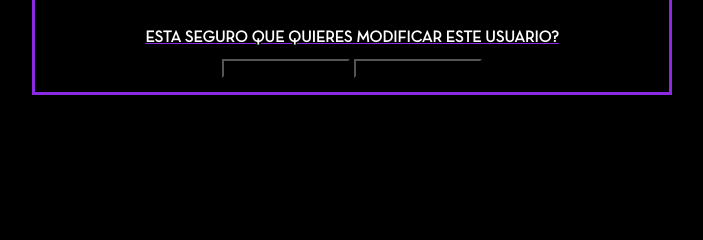
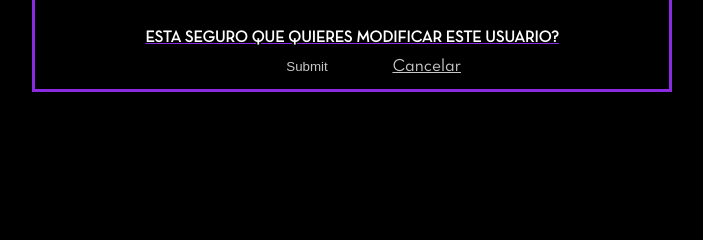
Before and after one commit to pauuaranda/proyectoIntegradorReloaded, a PHP site: page /modificarUserAdm.php in a window 1280 px wide. Shown: the part 214-454 px from the top of the page, without its empty margins (288-991 px from the left). Run offline with PHP 8.4, Linux system fonts and the light colour scheme; data that the repository does not hold is empty.

Commit message:
arreglofinalManejoUsers

```diff
--- a/css/meadm.css
+++ b/css/meadm.css
@@ -46,17 +46,35 @@ p{
     background:none;
     border-color: blueviolet;
     border-width: 1px;
+    color: #c7c7c7;
+
 }
 .btn{
     margin-top: 1em;
     width: 10vw;
     background: none;
     margin-bottom: 1em;
+    color: #c7c7c7;
+    border-width: 1px;
+    border-top: none;
+    border-left: none;
+    border-right: none;
 }
 .btn:hover{
     border-color: blueviolet;
+    font-size: 1em;
+}
+.btn2{
+    color: #c7c7c7;
+    font-weight: 200;
+    font-size: 1.1em;
+    margin-left: 1em;
+}
+.btn2:hover{
+    text-decoration-color: blueviolet;
     font-size: 1.2em;
 }
+
 @media(max-width:642px){
     .container{
         width: 55vw;
--- a/modificarUserAdm.php
+++ b/modificarUserAdm.php
@@ -5,20 +5,14 @@ if (isset($_GET["id"])) {
     $modificarUser =  Query::modificarUser($pdo,'Users',$id_usuario);
   }
 
-  if (isset($_POST["si"])) {
+  if ($_POST) {
     foreach ($_POST as $key => $value) {
-        try{
             $sql="update Users set $key='$value' where Users.id=:id";
             $query=$pdo->prepare($sql);
             $query->bindValue(':id',$_POST['id']);
             $query->execute();
-        }catch(Exception $e){
-            redirect("administrar.php");
-        }
-          }
-    } elseif (isset($_POST["no"])){
-        redirect("adminUsers.php");
-}
+          }redirect("administrar.php");
+    }
 ?>
 <html lang="es" dir="ltr">
   <head>
@@ -44,8 +38,9 @@ if (isset($_GET["id"])) {
       <?php endforeach;?>
     <br>
     <p>Esta seguro que quieres modificar este usuario?</p>
-      <input type="submit" name="si" value="si" class="btn">
-      <input type="submit" name="no" value="no" class="btn">
+      <input type="submit" class="btn">
+      <a href="adminUsers.php" class="btn2">Cancelar</a>
+
       <input type="hidden" name="id" value="<?=$id_usuario;?>">
    </form>
 </div>
```
